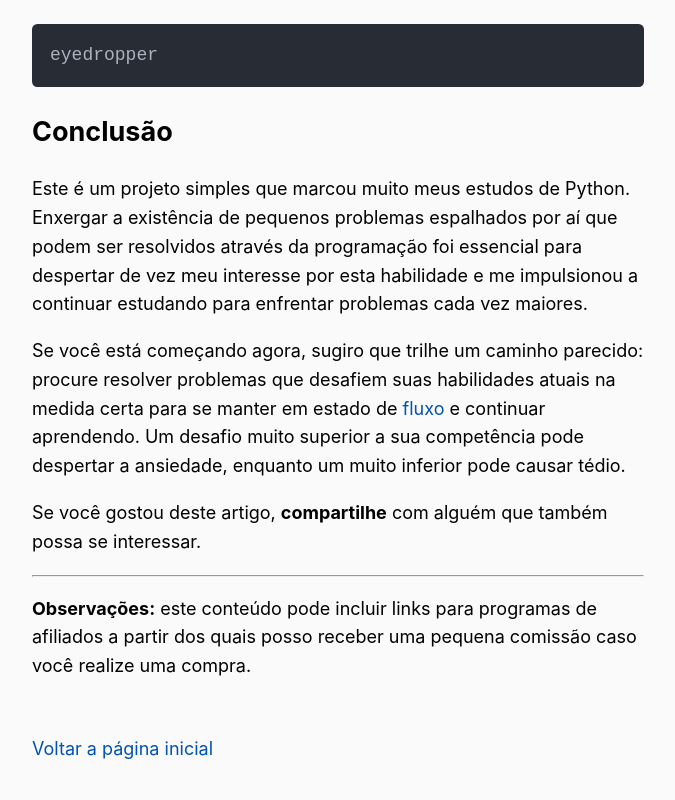
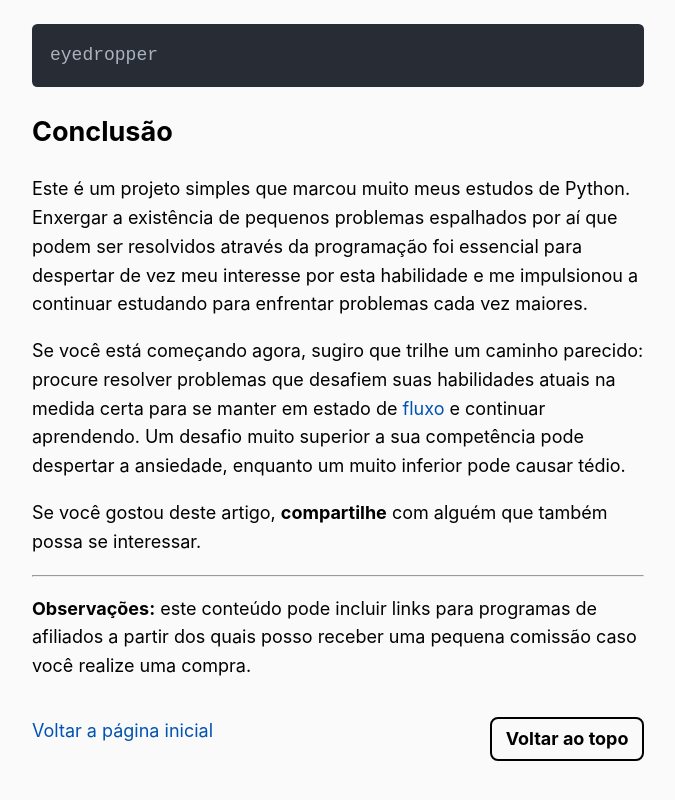
Before and after one commit to umluizlima/umluizlima.dev, a Next.js app: page /blog/como-descobrir-codigos-de-cores-usando-python in a window 1280 px wide. Shown: the part 5046-5846 px from the top of the page, without its empty margins (302-977 px from the left). Built offline with nearby package versions, Linux system fonts and the light colour scheme.

Commit message:
Use Footer on Layout

```diff
--- a/src/components/layout/index.js
+++ b/src/components/layout/index.js
@@ -1,6 +1,7 @@
 import Link from 'next/link'
 
 import styles from './layout.module.css'
+import Footer from '../../components/footer'
 import utilStyles from '../../styles/utils.module.css'
 
 const name = 'umluizlima'
@@ -37,13 +38,7 @@ const Layout = ({ children, home }) => (
       )}
     </header>
     <main>{children}</main>
-    {!home && (
-      <div className={styles.backToHome}>
-        <Link href="/">
-          <a>Voltar a página inicial</a>
-        </Link>
-      </div>
-    )}
+    {!home && (<Footer />)}
   </div>
 )
 
--- a/src/components/layout/layout.module.css
+++ b/src/components/layout/layout.module.css
@@ -19,7 +19,3 @@
   width: 8rem;
   height: 8rem;
 }
-
-.backToHome {
-  margin: 3rem 0 0;
-}
```
